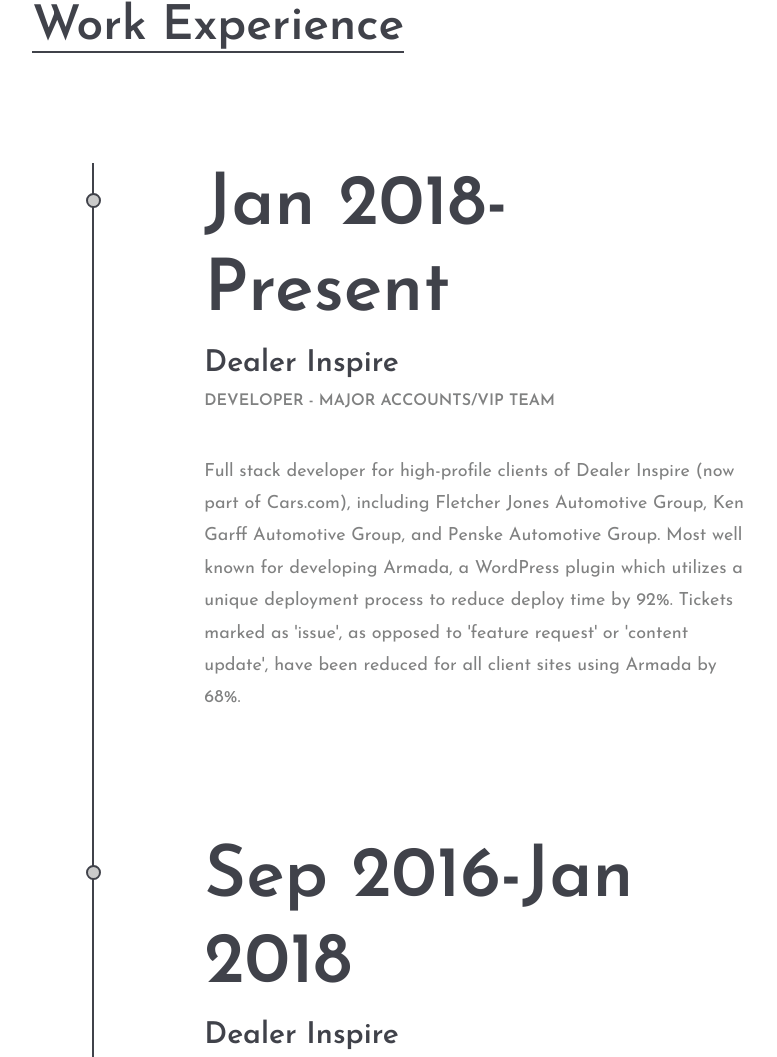
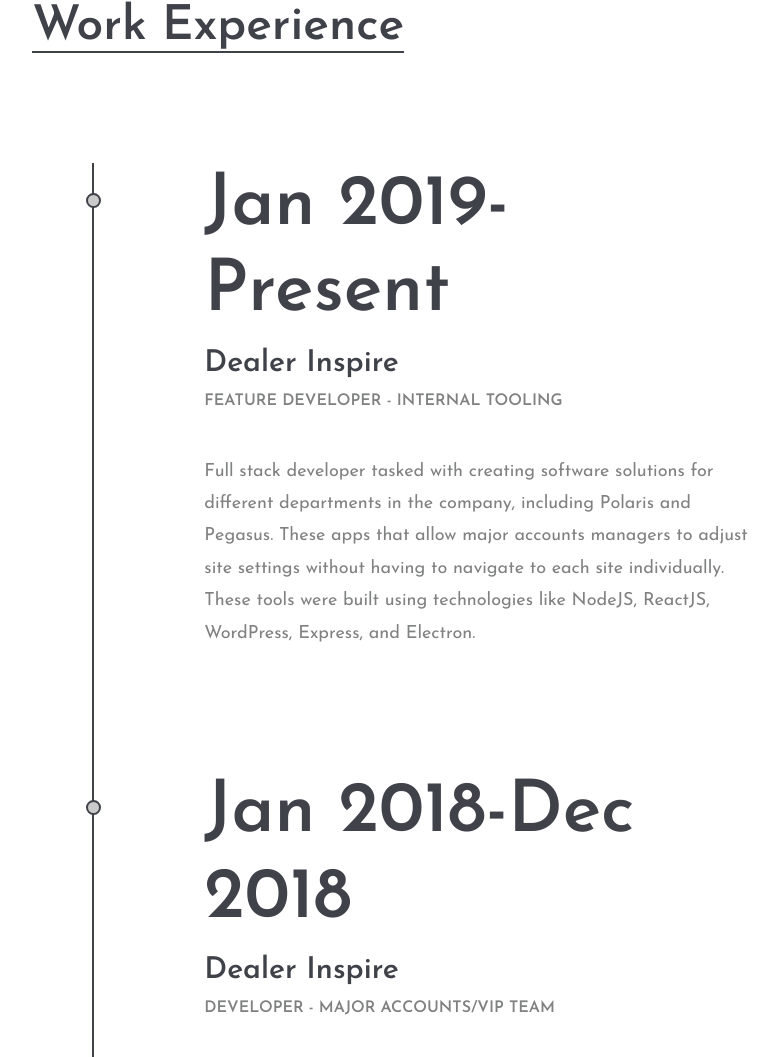
Before and after one commit to BrendanKoral/bkio, a website: page index.html in a window 1280 px wide. Shown: the part 2229-3286 px from the top of the page, without its empty margins (196-973 px from the left). Drawn offline with Linux system fonts and the light colour scheme.

Commit message:
Add Feature Dev position

```diff
--- a/index.html
+++ b/index.html
@@ -183,7 +183,17 @@
 						</div>
 						<ul class="resume-list">
 							<li>
-								<h2>Jan 2018-Present</h2>
+								<h2>Jan 2019-Present</h2>
+								<h3>Dealer Inspire</h3>
+								<h4>Feature Developer - Internal Tooling</h4>
+								<p>
+									Full stack developer tasked with creating software solutions for different departments in the company, including Polaris and Pegasus.
+									These apps that allow major accounts managers to adjust site settings without having to navigate to each site individually.
+									These tools were built using technologies like NodeJS, ReactJS, WordPress, Express, and Electron.
+								</p>
+							</li>
+							<li>
+								<h2>Jan 2018-Dec 2018</h2>
 								<h3>Dealer Inspire</h3>
 								<h4>Developer - Major Accounts/VIP Team</h4>
 								<p>
```
